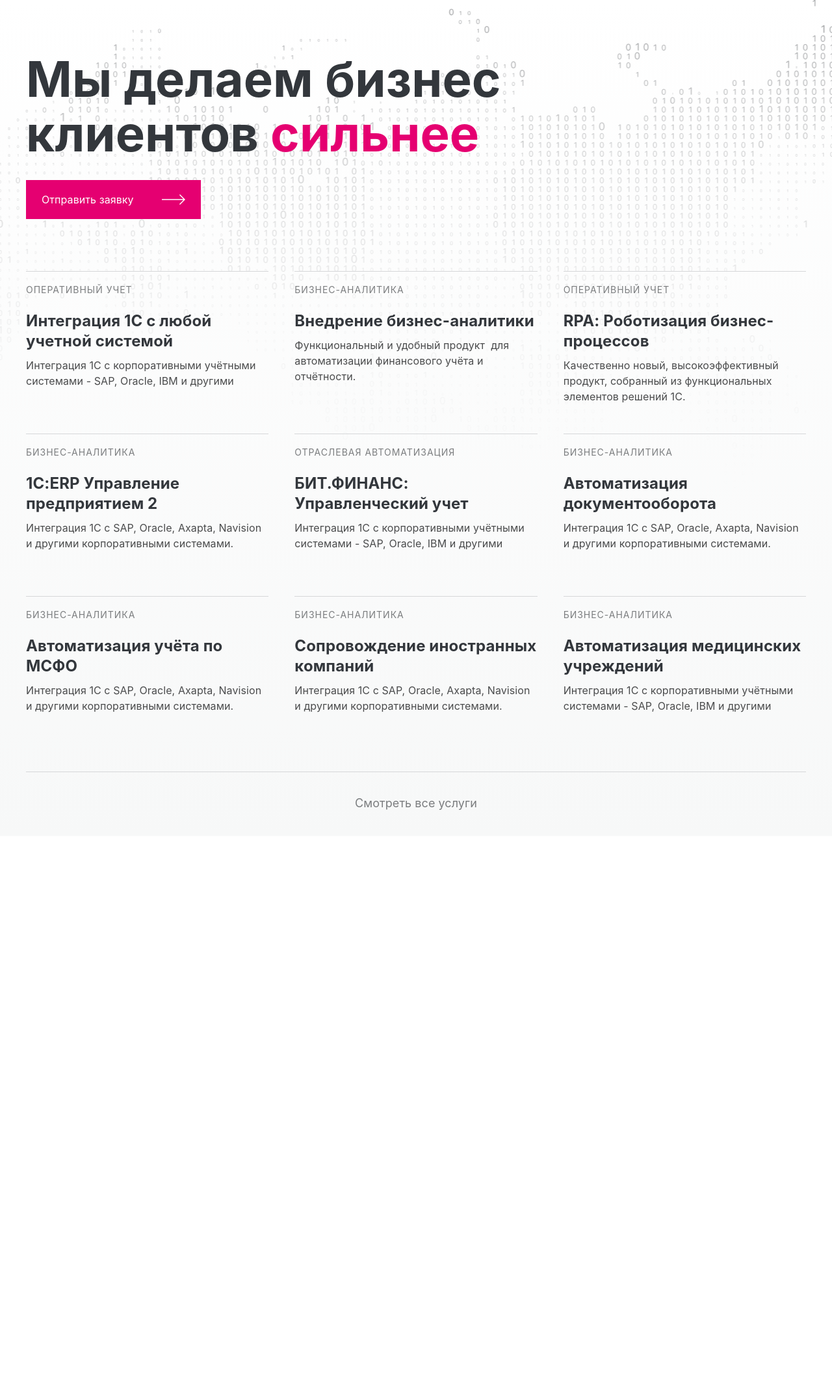
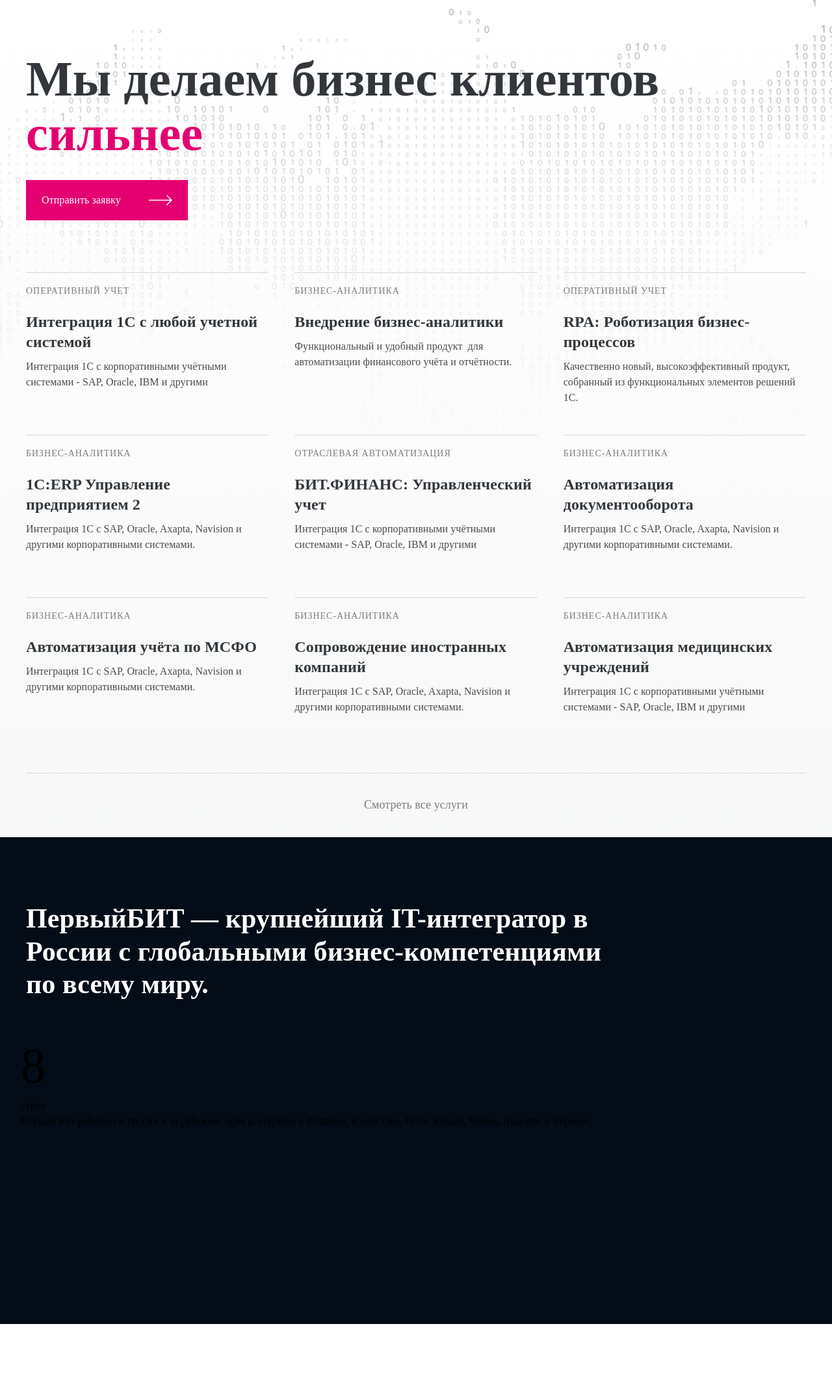
Before and after one commit to AlesNikos/1cbit.ru, a PHP site: page /html/main-page.html in a window 1280 px wide. Shown: the whole page at 65% size. Before the commit the page ends 1246 px from the top, so only its background shows below. Run offline with PHP 8.4, Linux system fonts and the light colour scheme.

Commit message:
Делаю главную

```diff
--- a/src/css/styles.css
+++ b/src/css/styles.css
@@ -1,5 +1,21 @@
 * {
   box-sizing: border-box;
+}
+h1,
+h2,
+h3,
+h4,
+h5,
+h6 {
+  margin: 0;
+  padding: 0;
+}
+.row {
+  display: -ms-flexbox;
+  display: flex;
+  -ms-flex-wrap: wrap;
+      flex-wrap: wrap;
+  margin: 0 -8px;
 }
 @keyframes rotating-loader {
   from {
@@ -60,6 +76,7 @@
   background-image: url('../img/icons/28/icon-loader.png');
   width: 24px;
   height: 24px;
+  margin-left: 55px;
   animation: rotating-loader 1.2s linear infinite;
 }
 .btn.btn-arrow:after {
@@ -147,6 +164,9 @@ body {
 }
 body .container {
   max-width: 1216px;
+  width: 100%;
+  margin: 0 auto;
+  padding: 0 8px;
 }
 a {
   text-decoration: none;
@@ -188,32 +208,16 @@ a:hover {
 .hero .button {
   margin-bottom: 80px;
 }
-.hero .button .btn {
-  display: -ms-inline-flexbox;
-  display: inline-flex;
-  -ms-flex-align: center;
-      align-items: center;
-  padding: 18px 24px 18px;
-  background-color: #E50071;
-  border-color: transparent;
-  font-size: 16px;
-  line-height: 24px;
-  letter-spacing: 0.005em;
-  border: none;
-  border-radius: 0;
-}
-.hero .button .btn:after {
-  content: '';
-  width: 55px;
-  height: 16px;
-  margin-left: 24px;
-  background: url('../img/icons/28/icon-long-arrow.svg') no-repeat right;
-}
 .hero .services .items {
   margin: 0 -20px;
 }
 .hero .services .items .item-wrap {
+  position: relative;
+  width: 100%;
   padding: 0 20px;
+  -ms-flex: 0 0 33.333333%;
+      flex: 0 0 33.333333%;
+  max-width: 33.333333%;
 }
 .hero .services .items .item {
   min-height: 250px;
@@ -262,4 +266,29 @@ a:hover {
   text-align: center;
   letter-spacing: 0.003em;
   color: #7B7D7F;
+  transition: all 0.3s;
 }
+@media (min-width: 992px) {
+  .hero .services .button-wrap .btn-more:hover {
+    color: #a2a3a5;
+  }
+}
+.achievement {
+  padding: 100px 0 300px;
+  background: #040C17;
+}
+.achievement .section-name {
+  max-width: 931px;
+}
+.achievement .section-name .title {
+  margin-bottom: 50px;
+  font-weight: bold;
+  font-size: 42px;
+  line-height: 120%;
+  color: #fff;
+}
+.achievement .items .item .count {
+  font-weight: 300;
+  font-size: 76px;
+  line-height: 99px;
+}
--- a/src/html/main-page.html
+++ b/src/html/main-page.html
@@ -5,10 +5,11 @@
     <meta charset="UTF-8">
     <meta name="viewport" content="width=device-width, initial-scale=1.0">
     <title>Первый БИТ</title>
-    <link rel="stylesheet" href="../vendor/bootstrap/bootstrap.css">
+    <!-- <link rel="stylesheet" href="../vendor/bootstrap/bootstrap.css"> -->
     <link rel="stylesheet" href="../vendor/bootstrap/bootstrap-select.min.css">
     <link rel="stylesheet" href="../vendor/scrollbar/jquery.scrollbar.css">
     <link rel="stylesheet" href="../vendor/swiper/swiper.min.css">
+    <link rel="stylesheet" href="../vendor/normalize/normalize.css">
     <link rel="stylesheet" href="../css/styles.css">
 </head>
 
@@ -25,7 +26,7 @@
                     <div class="container">
                         <h1 class="main-title">Мы делаем бизнес клиентов <span>сильнее</span></h1>
                         <div class="button">
-                            <a href="javascript:void(0)" class="btn btn-primary">Отправить заявку</a>
+                            <a href="javascript:void(0)" class="btn btn-primary btn-arrow">Отправить заявку</a>
                         </div>
                         <div class="services">
                             <div class="items row">
@@ -104,6 +105,28 @@
 
 
             </div>
+
+            <div class="wrapper-section">
+                <div class="achievement">
+                    <div class="container">
+                        <div class="section-name">
+                            <h2 class="title">ПервыйБИТ — крупнейший IT-интегратор в России с глобальными
+                                бизнес&#8209;компетенциями по всему миру.</h2>
+                        </div>
+                        <div class="items row">
+                            <div class="item-wrap">
+                                <div class="item">
+                                    <div class="count">8</div>
+                                    <div class="name">стран</div>
+                                    <div class="text">Первый Бит работает в России и за рубежом: офисы открыты в Испании, Казахстане, ОАЭ, Канаде, Чехии, Андорре и Украине.</div>
+                                </div>
+                            </div>
+                        </div>
+                    </div>
+                </div>
+            </div>
+
+
         </div>
 
 
@@ -117,7 +140,7 @@
     </div>
 
     <script src="../vendor/jquery/jquery.min.js"></script>
-    <script src="../vendor/bootstrap/bootstrap.min.js"></script>
+    <!-- <script src="../vendor/bootstrap/bootstrap.min.js"></script> -->
     <script src="../vendor/bootstrap/bootstrap-select.min.js"></script>
     <script src="../vendor/jquery/jquery.modal.js"></script>
     <script src="../vendor/jquery/jquery.validate.min.js"></script>
```
Also changed, not shown: src/less/elements.less (+25 -0 lines), src/less/template_styles.less (+56 -19 lines), src/vendor/normalize/normalize.css (added).
